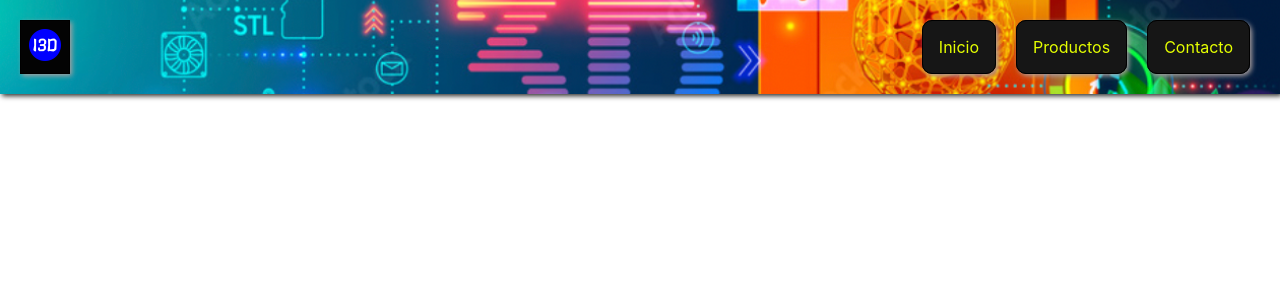
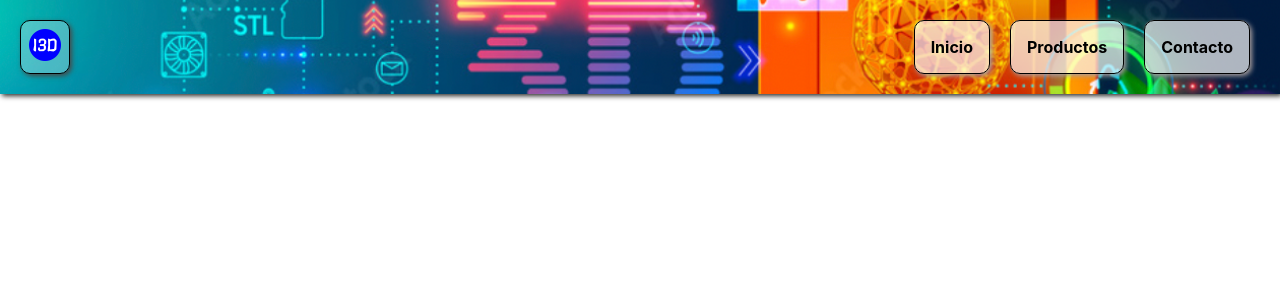
Before and after one commit to sebascardozo/appimagine3D, a React (Create React App) app: page / in a window 1280 px wide. Shown: the top 300 px of the page. Built offline with nearby package versions, Linux system fonts and the light colour scheme.

Commit message:
hover at nav li

```diff
--- a/src/components/styles/NavBar.css
+++ b/src/components/styles/NavBar.css
@@ -11,11 +11,12 @@
   }
 
   .logo-container {
-  color: #ebebeb;
-  border: 1px solid black;
+  color: #ebebeb00;
+  border: 1px solid rgb(0, 0, 0);
+  border-radius: 10px;
   padding: 0.5rem;
-  background-color: #030303;
-  box-shadow: 2px 2px 5px #aaa0a0;
+  background-color: #fdfdfd49;
+  box-shadow: 2px 2px 5px #4b4848;
   }
 
   .nav-container {
@@ -28,12 +29,18 @@
 
   }
 
+
   .nav-container li a {
-    color: rgb(229, 255, 0);
+    color: #000000;
     border: solid 1px black;
     border-radius: 10px;
-    background-color: #161616;
+    background-color:  #fdfdfdaf;
     box-shadow: 2px 2px 5px #aaa0a0;
     padding: 1rem;
     text-decoration: none;
+    font-weight: bold;
   }
+
+  .nav-container li   a:hover {
+    color: rgb(4, 62, 255);
+  }
```
